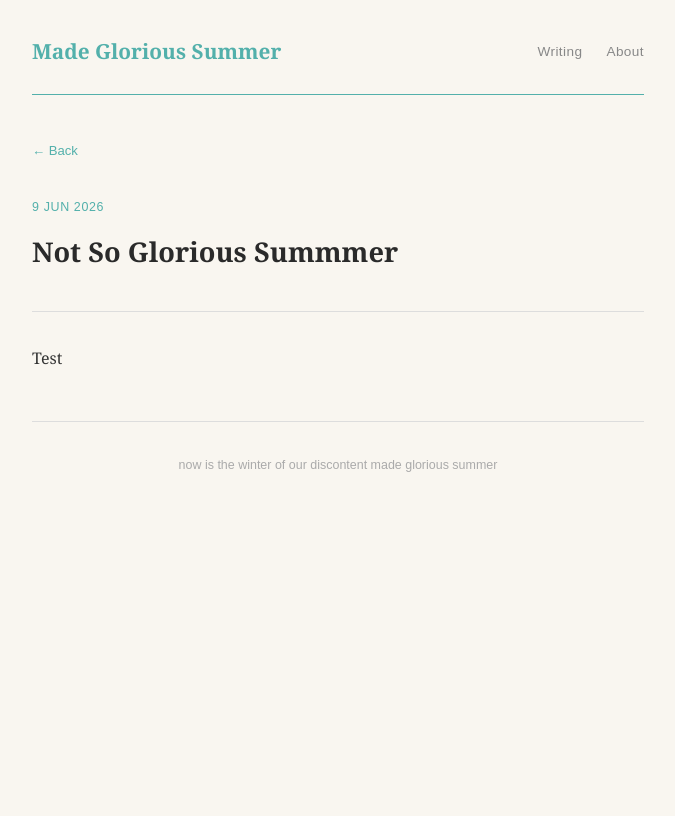
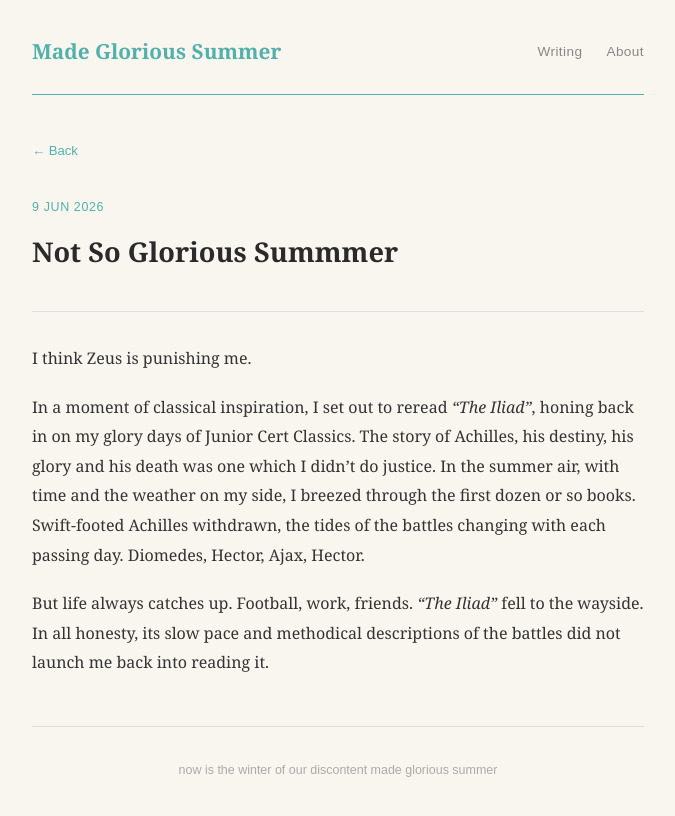
Before and after one commit to rober45627/rober45627.github.io, a Jekyll site: the page built from _posts/2026-06-09-Not-So-Glorious-Summer.md, in a window 1280 px wide. Shown: the top 816 px of the page, without its empty margins (302-977 px from the left). Built offline with Jekyll 4.4.1, drawn with Linux system fonts in a browser that asks for light colours.

Commit message:
Update 2026-06-09-Not-So-Glorious-Summer.md

```diff
--- a/_posts/2026-06-09-Not-So-Glorious-Summer.md
+++ b/_posts/2026-06-09-Not-So-Glorious-Summer.md
@@ -4,4 +4,9 @@ title: "Not So Glorious Summmer"
 date: 2026-06-09
 ---
 
-Test
+I think Zeus is punishing me.
+
+In a moment of classical inspiration, I set out to reread *"The Iliad"*, honing back in on my glory days of Junior Cert Classics.
+The story of Achilles, his destiny, his glory and his death was one which I didn't do justice. In the summer air, with time and the weather on my side, I breezed through the first dozen or so books. Swift-footed Achilles withdrawn, the tides of the battles changing with each passing day. Diomedes, Hector, Ajax, Hector.
+
+But life always catches up. Football, work, friends. *"The Iliad"* fell to the wayside. In all honesty, its slow pace and methodical descriptions of the battles did not launch me back into reading it.
```
